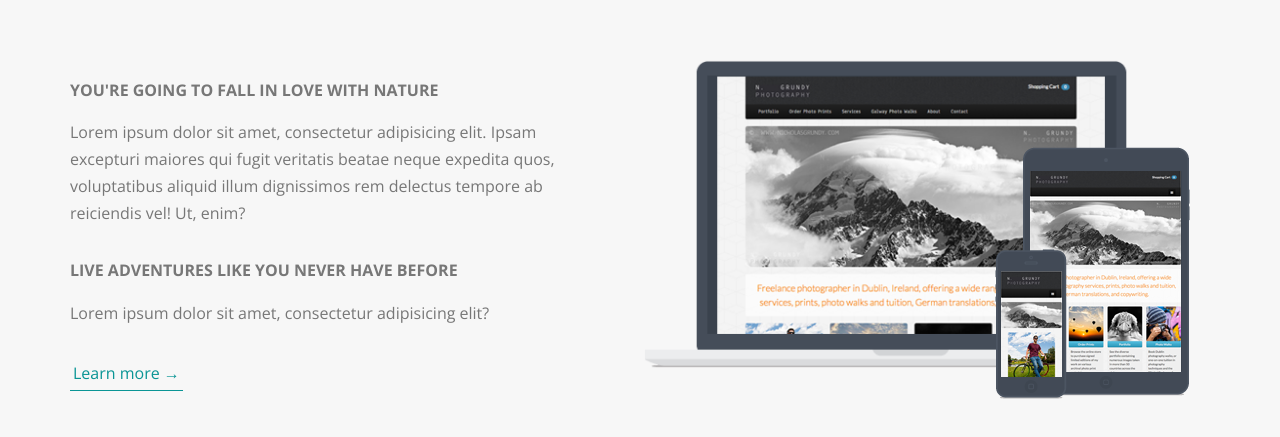
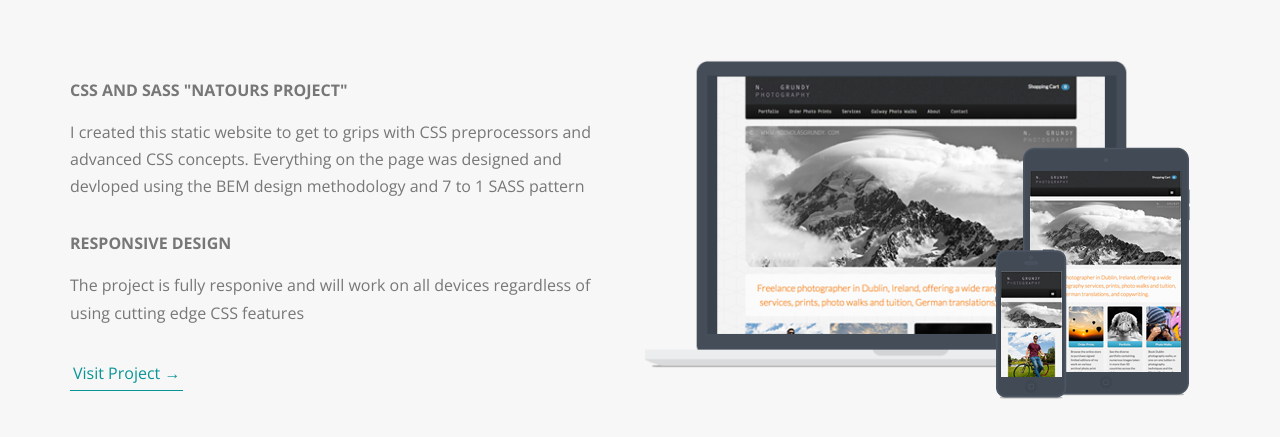
Before and after one commit to njays/njays.github.io, a website: page index.html in a window 1280 px wide. Shown: the part 813-1250 px from the top of the page. Drawn offline with nearby package versions, Linux system fonts and the light colour scheme.

Commit message:
updated text on Natours project

```diff
--- a/index.html
+++ b/index.html
@@ -41,11 +41,11 @@
                 </div>
                  <div class="row">
                     <div class="col-1-of-2">
-                        <h3 class="heading-tertiary u-margin-bottom-small">You're going to fall in love with nature</h3>
-                        <p class="paragraph">Lorem ipsum dolor sit amet, consectetur adipisicing elit. Ipsam excepturi maiores qui fugit veritatis beatae neque expedita quos, voluptatibus aliquid illum dignissimos rem delectus tempore ab reiciendis vel! Ut, enim?</p>
-                        <h3 class="heading-tertiary u-margin-bottom-small">Live adventures like you never have before</h3>
-                        <p class="paragraph">Lorem ipsum dolor sit amet, consectetur adipisicing elit?</p>
-                        <a href="http://njays.github.io/Natours" class="btn-text">Learn more &rarr;</a>
+                        <h3 class="heading-tertiary u-margin-bottom-small">CSS and SASS "Natours Project"</h3>
+                        <p class="paragraph">I created this static website to get to grips with CSS preprocessors and advanced CSS concepts. Everything on the page was designed and devloped using the BEM design methodology and 7 to 1 SASS pattern</p>
+                        <h3 class="heading-tertiary u-margin-bottom-small">Responsive Design</h3>
+                        <p class="paragraph">The project is fully responive and will work on all devices regardless of using cutting edge CSS features</p>
+                        <a href="http://njays.github.io/Natours" class="btn-text">Visit Project &rarr;</a>
                     </div>
                     <div class="col-1-of-2">
                         <div class="composition">
```
